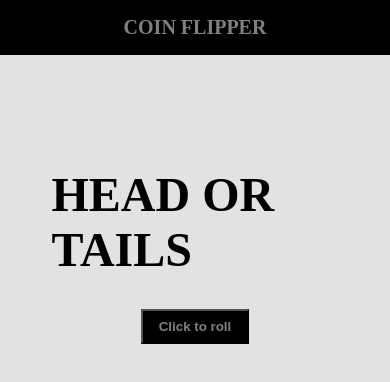
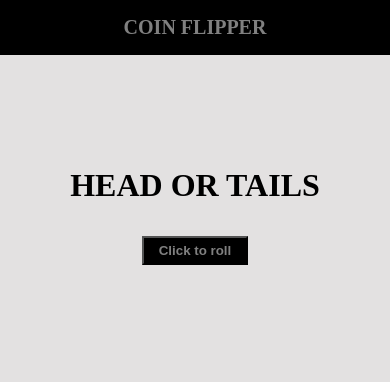
Before and after one commit to FinzyPHINZY/COIN-FLIP, a website: page index.html in a window 390 px wide. Drawn offline with Linux system fonts and the light colour scheme.

Commit message:
added styles to facilitate responsiveness

```diff
--- a/public/styles.css
+++ b/public/styles.css
@@ -24,6 +24,7 @@ body {
   justify-content: center;
   min-height: 75%;
   margin-top: 5rem;
+  text-align: center;
 }
 
 .container h1 {
@@ -48,3 +49,13 @@ button {
   font-weight: 900;
   margin: 2rem;
 }
+
+@media (max-width: 768px) {
+  .container h1 {
+    font-size: 2rem;
+  }
+
+  button {
+    padding: 0.3rem 0.9rem;
+  }
+}
```
